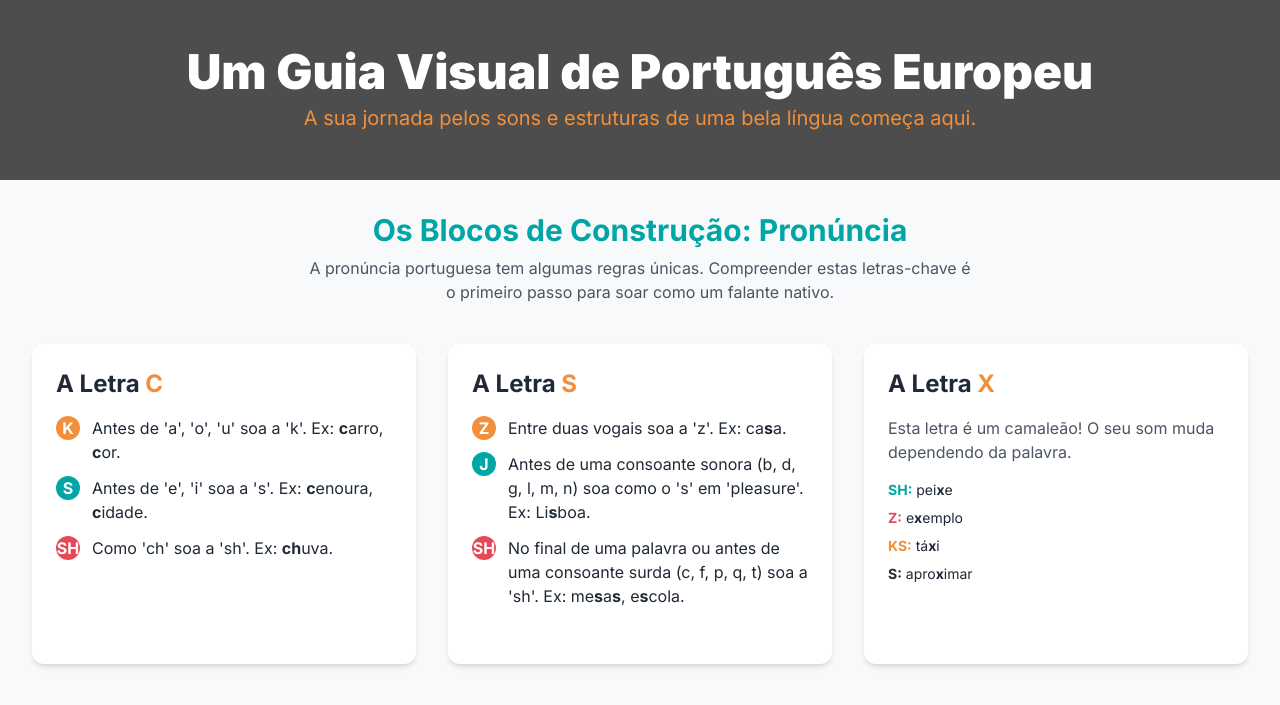
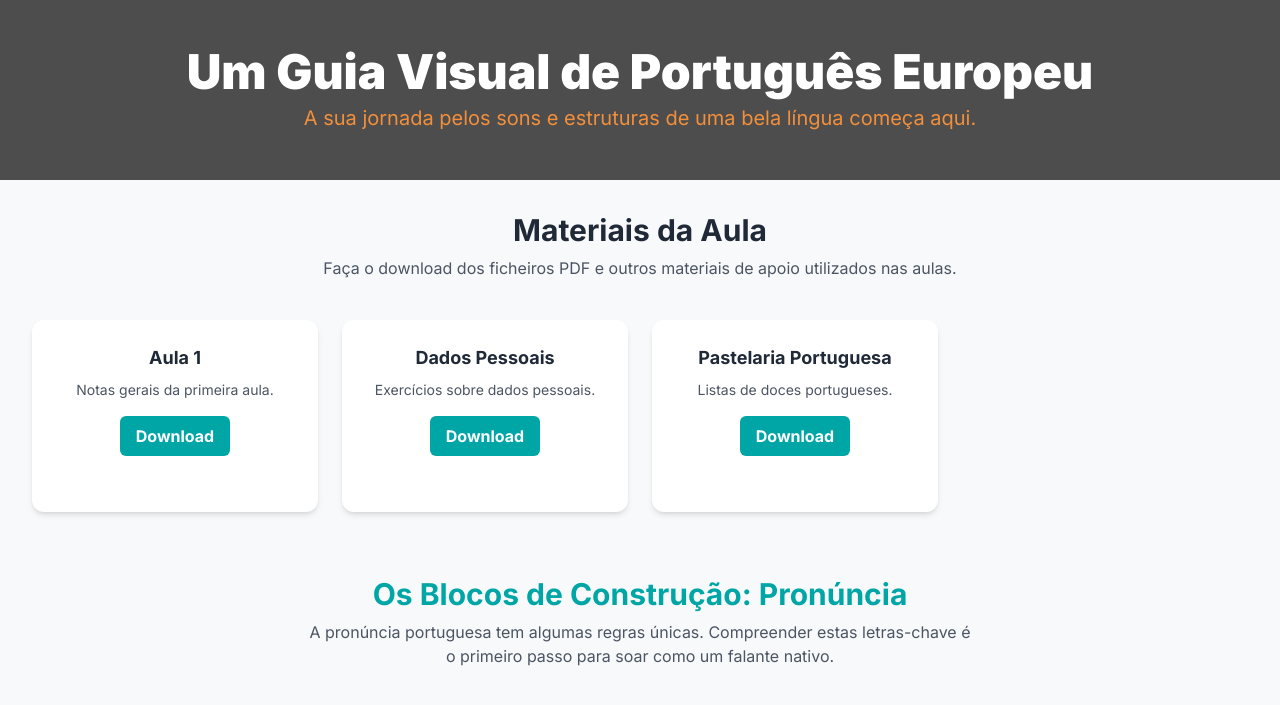
Before and after one commit to ACunha-py/lpe.github.io, a plain HTML site: page index.html in a window 1280 px wide. Shown: the top 705 px of the page. Drawn offline with nearby package versions, Linux system fonts and the light colour scheme.

Commit message:
Update index.html

```diff
--- a/index.html
+++ b/index.html
@@ -59,6 +59,31 @@
     </header>
 
     <main class="container mx-auto p-4 md:p-8">
+
+        <section id="downloads" class="mb-16">
+            <div class="text-center mb-10">
+                <h2 class="text-3xl font-bold brand-text-dark">Materiais da Aula</h2>
+                <p class="mt-2 max-w-2xl mx-auto text-gray-600">Faça o download dos ficheiros PDF e outros materiais de apoio utilizados nas aulas.</p>
+            </div>
+            <div class="grid grid-cols-1 sm:grid-cols-2 lg:grid-cols-4 gap-6">
+                <div class="card text-center">
+                    <h3 class="font-bold text-lg mb-2">Aula 1</h3>
+                    <p class="text-gray-600 text-sm mb-4">Notas gerais da primeira aula.</p>
+                    <a href="European Portuguese - Lesson 1 Notes.pdf" download="European Portuguese - Lesson 1 Notes.pdf" class="inline-block brand-bg-teal text-white font-bold py-2 px-4 rounded-md hover:bg-teal-700 transition-colors duration-300">Download</a>
+                </div>
+                <div class="card text-center">
+                    <h3 class="font-bold text-lg mb-2">Dados Pessoais</h3>
+                    <p class="text-gray-600 text-sm mb-4">Exercícios sobre dados pessoais.</p>
+                    <a href="Exercise Sheet - Dados Pessoais.pdf" download="Exercise Sheet - Dados Pessoais.pdf" class="inline-block brand-bg-teal text-white font-bold py-2 px-4 rounded-md hover:bg-teal-700 transition-colors duration-300">Download</a>
+                </div>
+
+                <div class="card text-center">
+                    <h3 class="font-bold text-lg mb-2">Pastelaria Portuguesa</h3>
+                    <p class="text-gray-600 text-sm mb-4">Listas de doces portugueses.</p>
+                    <a href="Exercise sheet - bola de berlim.pdf" download="Exercise sheet - bola de berlim.pdf" class="inline-block brand-bg-teal text-white font-bold py-2 px-4 rounded-md hover:bg-teal-700 transition-colors duration-300">Download</a>
+                </div>
+            </div>
+        </section>
 
         <section id="alphabet" class="mb-16">
             <div class="text-center mb-10">
```
